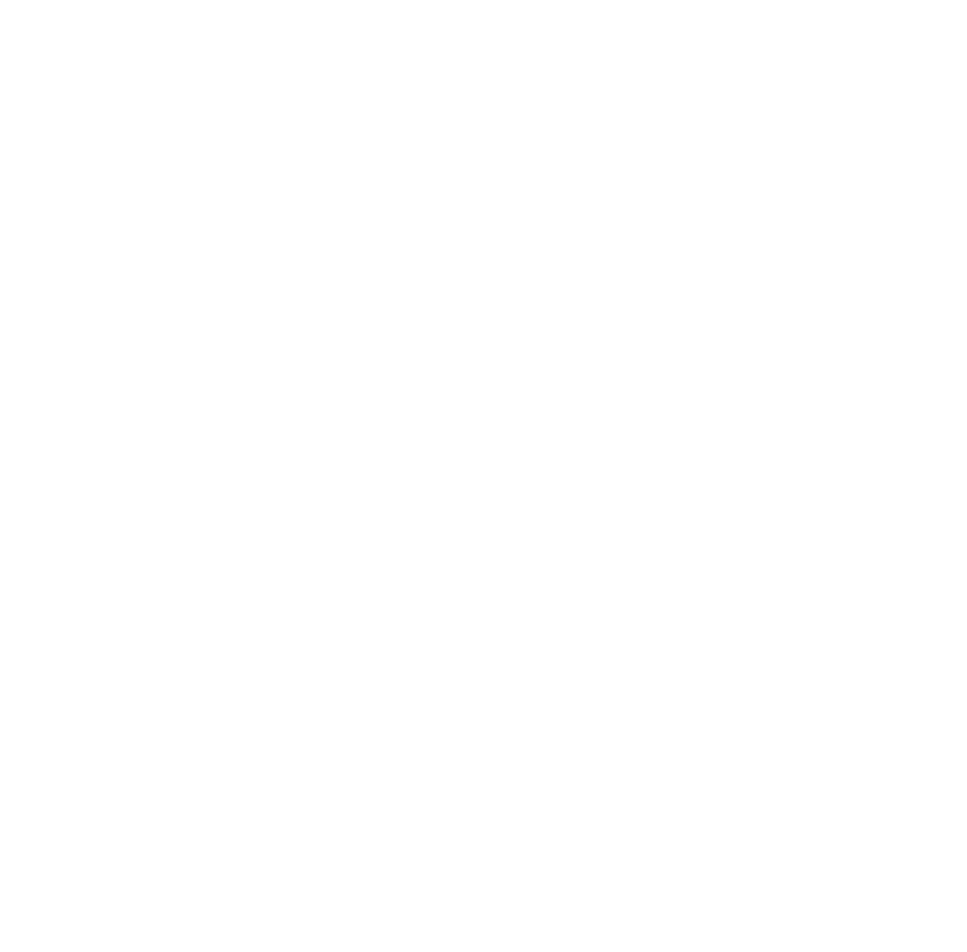
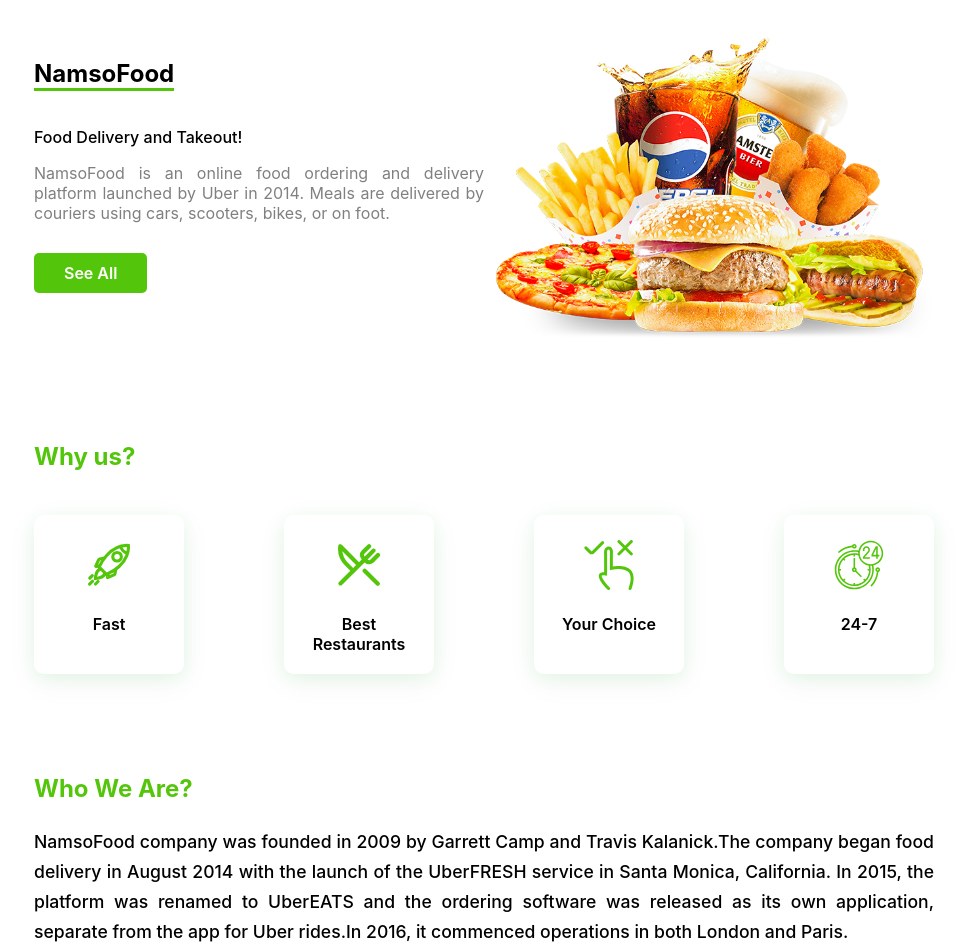
Before and after one commit to nams0/namso-food, a Next.js app: page / in a window 1280 px wide. Shown: the part 140-1092 px from the top of the page, without its empty margins (156-1123 px from the left). Built offline with nearby package versions, Linux system fonts and the light colour scheme.

Commit message:
created HomePage template and some of it's modules

```diff
--- /dev/null
+++ b/components/modules/Attributes.js
@@ -0,0 +1,33 @@
+import Choice from "../icons/Choice"
+import Clock from "../icons/Clock"
+import Fast from "../icons/Fast"
+import Food from "../icons/Food"
+import styles from "./Attributes.module.css"
+
+function Attributes() {
+  return (
+    <div className={styles.container}>
+      <h3>Why us?</h3>
+      <div className={styles.subContainer}>
+        <div>
+          <Fast />
+          <p>Fast</p>
+        </div>
+        <div>
+          <Food />
+          <p>Best Restaurants</p>
+        </div>
+        <div>
+          <Choice />
+          <p>Your Choice</p>
+        </div>
+        <div>
+          <Clock />
+          <p>24-7</p>
+        </div>
+      </div>
+    </div>
+  )
+}
+
+export default Attributes
--- /dev/null
+++ b/components/modules/Attributes.module.css
@@ -0,0 +1,36 @@
+.container {
+  margin-top: 100px;
+}
+
+.container h3 {
+  font-size: 1.5rem;
+  color: #53c60b;
+  margin: 24px 0;
+}
+
+.subContainer {
+  display: flex;
+  justify-content: space-between;
+}
+
+.subContainer div {
+  width: 150px;
+  border-radius: 10px;
+  box-shadow:
+    rgba(92, 245, 115, 0.123) 0px 4px 16px,
+    rgba(17, 17, 26, 0.05) 0px 8px 32px;
+  text-align: center;
+  padding: 25px 20px 20px;
+  margin-top: 20px;
+}
+
+.subContainer p {
+  font-weight: 600;
+  margin-top: 20px;
+}
+
+@media (max-width: 900px) {
+  .subContainer {
+    flex-wrap: wrap;
+  }
+}
--- /dev/null
+++ b/components/modules/Banner.js
@@ -0,0 +1,24 @@
+import Link from "next/link"
+import styles from "./Banner.module.css"
+
+function Banner() {
+  return (
+    <div className={styles.container}>
+      <div className={styles.left}>
+        <h2>NamsoFood</h2>
+        <p>Food Delivery and Takeout!</p>
+        <span>
+          NamsoFood is an online food ordering and delivery platform launched by
+          Uber in 2014. Meals are delivered by couriers using cars, scooters,
+          bikes, or on foot.
+        </span>
+        <Link href="/menu">See All</Link>
+      </div>
+      <div className={styles.right}>
+        <img src="/images/banner.png" alt="Food image" />
+      </div>
+    </div>
+  )
+}
+
+export default Banner
--- /dev/null
+++ b/components/modules/Banner.module.css
@@ -0,0 +1,67 @@
+.container {
+  display: flex;
+}
+.right img {
+  width: 450px;
+}
+
+.left {
+  display: flex;
+  flex-direction: column;
+  margin-top: 10px;
+}
+
+.left h2 {
+  border-bottom: 3px solid #53c60b;
+  width: fit-content;
+  margin: 20px 0;
+}
+
+.left p {
+  font-weight: 500;
+  margin: 16px 0;
+}
+
+.left span {
+  color: grey;
+  text-align: justify;
+}
+
+.left a {
+  background-color: #53c60b;
+  color: white;
+  padding: 10px 30px;
+  width: fit-content;
+  margin-top: 30px;
+  border-radius: 5px;
+  font-weight: 600;
+  transition: all 0.2s ease-in-out;
+}
+
+.left a:hover {
+  background-color: #234a0b;
+}
+
+@media (max-width: 900px) {
+  .right img {
+    width: 350px;
+  }
+  .left {
+    margin-top: 10px;
+  }
+}
+
+@media (max-width: 600px) {
+  .container {
+    flex-direction: column-reverse;
+  }
+  .right {
+    text-align: center;
+  }
+  .right img {
+    width: 90%;
+  }
+  .left {
+    margin-top: 20px;
+  }
+}
--- /dev/null
+++ b/components/modules/Definition.js
@@ -0,0 +1,19 @@
+import styles from "./Definition.module.css"
+
+function Definition() {
+  return (
+    <div className={styles.container}>
+      <h3>Who We Are?</h3>
+      <p>
+        NamsoFood company was founded in 2009 by Garrett Camp and Travis
+        Kalanick.The company began food delivery in August 2014 with the launch
+        of the UberFRESH service in Santa Monica, California. In 2015, the
+        platform was renamed to UberEATS and the ordering software was released
+        as its own application, separate from the app for Uber rides.In 2016, it
+        commenced operations in both London and Paris.
+      </p>
+    </div>
+  )
+}
+
+export default Definition
--- /dev/null
+++ b/components/modules/Definition.module.css
@@ -0,0 +1,17 @@
+.container {
+  margin-top: 100px;
+}
+
+.container h3 {
+  font-size: 1.5rem;
+  color: #53c60b;
+  margin: 24px 0;
+}
+
+.container p {
+  font-size: 1.1rem;
+  font-weight: 500;
+  text-align: justify;
+  line-height: 30px;
+  margin: 18px 0;
+}
--- /dev/null
+++ b/components/templates/HomePage.js
@@ -0,0 +1,16 @@
+import Attributes from "../modules/Attributes"
+import Banner from "../modules/Banner"
+import Definition from "../modules/Definition"
+import styles from "./HomePage.module.css"
+
+function HomePage() {
+  return (
+    <div className={styles.container}>
+      <Banner />
+      <Attributes />
+      <Definition />
+    </div>
+  )
+}
+
+export default HomePage
--- /dev/null
+++ b/components/templates/HomePage.module.css
@@ -0,0 +1,17 @@
+.container {
+  max-width: 900px;
+  margin: auto;
+  margin-top: 100px;
+}
+
+@media (max-width: 900px) {
+  .container {
+    padding: 20px;
+  }
+}
+
+@media (max-width: 600px) {
+  .container {
+    padding: 10px;
+  }
+}
--- a/pages/index.js
+++ b/pages/index.js
@@ -1,7 +1,5 @@
+import HomePage from "@/components/templates/HomePage"
+
 export default function Home() {
-  return (
-    <div>
-      <h1>Namso Food</h1>
-    </div>
-  )
+  return <HomePage />
 }
```
